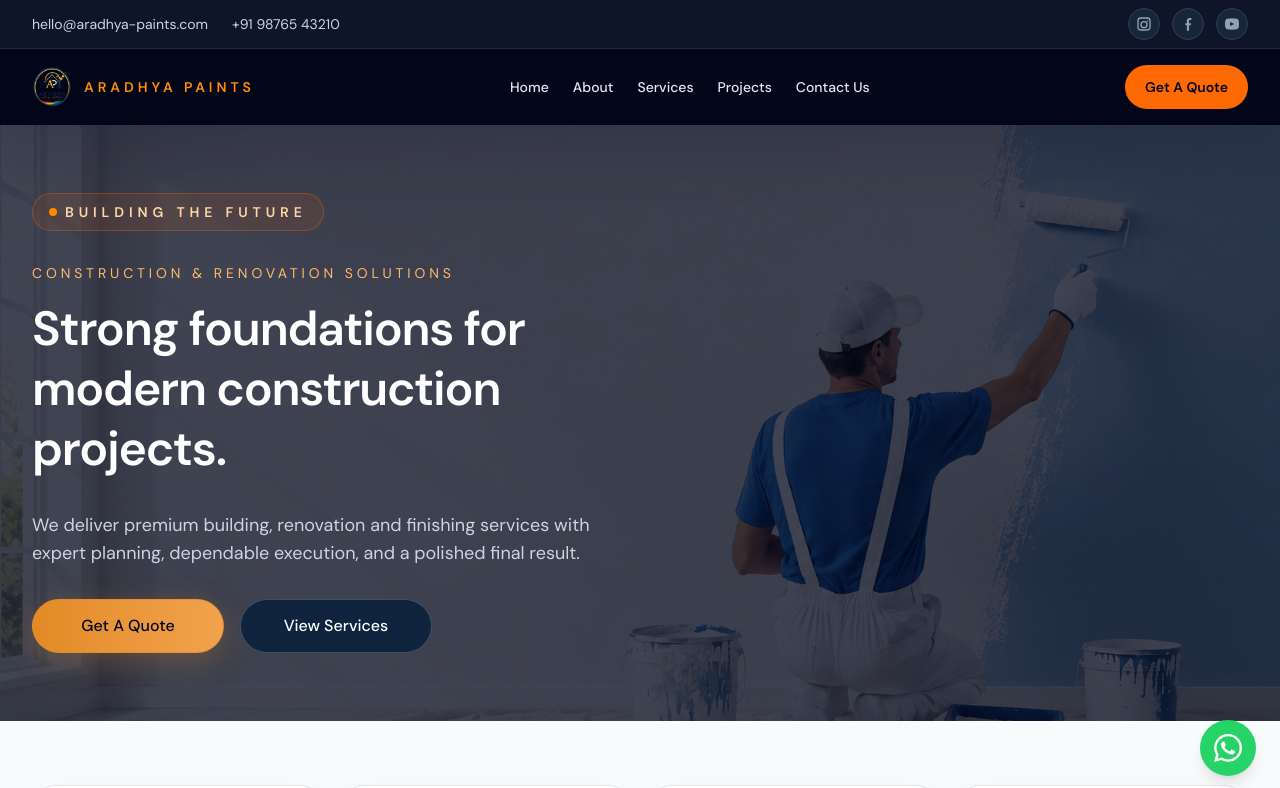
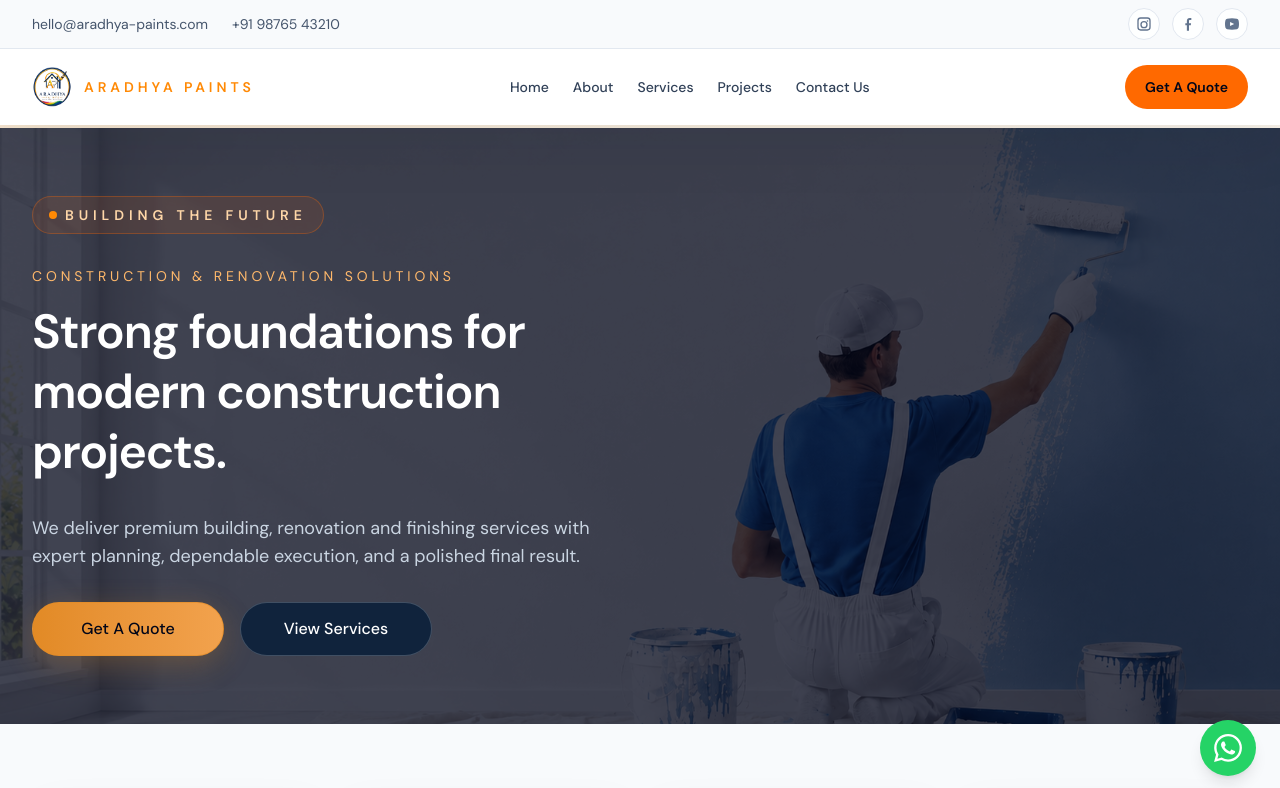
Before and after one commit to ahirsuraj1263-hash/aradhya-paints, a Next.js app: page / in a window 1280 px wide. Shown: the top 788 px of the page. Built offline with nearby package versions, Linux system fonts and the light colour scheme.

Commit message:
header background color change and header fix

```diff
--- a/components/layout/Header.tsx
+++ b/components/layout/Header.tsx
@@ -15,24 +15,25 @@ export function Header() {
   }, [mobileOpen]);
 
   return (
-    <header className="sticky top-0 z-40 w-full bg-slate-950 text-white shadow-[0_20px_60px_rgba(15,23,42,0.18)]">
-      <div className="hidden border-b border-slate-800 bg-slate-900/95 py-2 lg:block">
-        <div className="mx-auto flex max-w-7xl items-center justify-between px-4 text-sm text-slate-300 sm:px-6 lg:px-8">
+    <>
+      <header className="fixed inset-x-0 top-0 z-40 w-full bg-white text-slate-900 shadow-[0_20px_60px_rgba(15,23,42,0.08)]">
+      <div className="hidden border-b border-slate-200 bg-slate-50/95 py-2 lg:block">
+        <div className="mx-auto flex max-w-7xl items-center justify-between px-4 text-sm text-slate-600 sm:px-6 lg:px-8">
           <div className="flex items-center gap-6">
-            <a href="mailto:hello@aradhya-paints.com" className="hover:text-white transition-colors">
+            <a href="mailto:hello@aradhya-paints.com" className="transition-colors hover:text-slate-900">
               hello@aradhya-paints.com
             </a>
-            <a href="tel:+919876543210" className="hover:text-white transition-colors">
+            <a href="tel:+919876543210" className="transition-colors hover:text-slate-900">
               +91 98765 43210
             </a>
           </div>
-          <div className="flex items-center gap-3 text-slate-400">
+          <div className="flex items-center gap-3 text-slate-500">
             <a
               href="https://www.instagram.com"
               target="_blank"
               rel="noreferrer"
               aria-label="Instagram"
-              className="inline-flex h-8 w-8 items-center justify-center rounded-full border border-slate-700 bg-slate-800/80 transition hover:border-orange-500 hover:text-white"
+              className="inline-flex h-8 w-8 items-center justify-center rounded-full border border-slate-200 bg-white/90 transition hover:border-orange-500 hover:text-slate-900"
             >
               <svg viewBox="0 0 24 24" aria-hidden="true" className="h-4 w-4 fill-current">
                 <path d="M7 2h10a5 5 0 0 1 5 5v10a5 5 0 0 1-5 5H7a5 5 0 0 1-5-5V7a5 5 0 0 1 5-5Zm0 2a3 3 0 0 0-3 3v10a3 3 0 0 0 3 3h10a3 3 0 0 0 3-3V7a3 3 0 0 0-3-3H7Zm5 3.5A5.5 5.5 0 1 1 6.5 13 5.5 5.5 0 0 1 12 7.5Zm0 2A3.5 3.5 0 1 0 15.5 13 3.5 3.5 0 0 0 12 9.5Zm5.25-3.25a1.25 1.25 0 1 1-1.25 1.25 1.25 1.25 0 0 1 1.25-1.25Z" />
@@ -43,7 +44,7 @@ export function Header() {
               target="_blank"
               rel="noreferrer"
               aria-label="Facebook"
-              className="inline-flex h-8 w-8 items-center justify-center rounded-full border border-slate-700 bg-slate-800/80 transition hover:border-orange-500 hover:text-white"
+              className="inline-flex h-8 w-8 items-center justify-center rounded-full border border-slate-200 bg-white/90 transition hover:border-orange-500 hover:text-slate-900"
             >
               <svg viewBox="0 0 24 24" aria-hidden="true" className="h-4 w-4 fill-current">
                 <path d="M13.5 22v-8h2.7l.4-3h-3.1V7.5c0-.9.3-1.5 1.6-1.5H17V3.1c-.3 0-1.3-.1-2.5-.1-2.5 0-4.2 1.5-4.2 4.3V11H8v3h2.3v8h3.2Z" />
@@ -54,7 +55,7 @@ export function Header() {
               target="_blank"
               rel="noreferrer"
               aria-label="YouTube"
-              className="inline-flex h-8 w-8 items-center justify-center rounded-full border border-slate-700 bg-slate-800/80 transition hover:border-orange-500 hover:text-white"
+              className="inline-flex h-8 w-8 items-center justify-center rounded-full border border-slate-200 bg-white/90 transition hover:border-orange-500 hover:text-slate-900"
             >
               <svg viewBox="0 0 24 24" aria-hidden="true" className="h-4 w-4 fill-current">
                 <path d="M22.5 12c0-1.7-.2-3.5-.6-5.2-.3-1.3-1.4-2.3-2.7-2.6C17 3.8 14.6 3.5 12 3.5s-5 .3-7.2.7c-1.3.3-2.4 1.3-2.7 2.6C1.7 8.5 1.5 10.3 1.5 12s.2 3.5.6 5.2c.3 1.3 1.4 2.3 2.7 2.6 2.2.4 4.7.7 7.2.7s5-.3 7.2-.7c1.3-.3 2.4-1.3 2.7-2.6.4-1.7.6-3.5.6-5.2Zm-13.4 3.1V8.9l6.2 3.1-6.2 3.1Z" />
@@ -84,7 +85,7 @@ export function Header() {
             <Link
               key={link.href}
               href={link.href}
-              className="text-sm font-medium text-slate-200 transition hover:text-white"
+              className="text-sm font-medium text-slate-700 transition hover:text-slate-900"
             >
               {link.label}
             </Link>
@@ -100,7 +101,7 @@ export function Header() {
           </Link>
           <button
             type="button"
-            className="inline-flex h-11 w-11 items-center justify-center rounded-full border border-slate-700 bg-slate-900 text-slate-200 transition hover:border-orange-500 hover:text-white lg:hidden"
+            className="inline-flex h-11 w-11 items-center justify-center rounded-full border border-slate-200 bg-white text-slate-700 transition hover:border-orange-500 hover:text-slate-900 lg:hidden"
             onClick={() => setMobileOpen(!mobileOpen)}
             aria-label={mobileOpen ? "Close menu" : "Open menu"}
             aria-expanded={mobileOpen}
@@ -119,14 +120,14 @@ export function Header() {
       </div>
 
       {mobileOpen && (
-        <div className="border-t border-slate-800 bg-slate-950/98 lg:hidden">
+        <div className="border-t border-slate-200 bg-white/98 lg:hidden">
           <div className="mx-auto flex max-w-7xl flex-col gap-2 px-4 py-4 sm:px-6">
             {NAV_LINKS.map((link) => (
               <Link
                 key={link.href}
                 href={link.href}
                 onClick={() => setMobileOpen(false)}
-                className="rounded-2xl px-4 py-3 text-sm font-medium text-slate-200 transition hover:bg-slate-900 hover:text-white"
+                className="rounded-2xl px-4 py-3 text-sm font-medium text-slate-700 transition hover:bg-slate-100 hover:text-slate-900"
               >
                 {link.label}
               </Link>
@@ -140,6 +141,8 @@ export function Header() {
           </div>
         </div>
       )}
-    </header>
+      </header>
+      <div aria-hidden="true" className="h-[72px] lg:h-[128px]" />
+    </>
   );
 }
```
